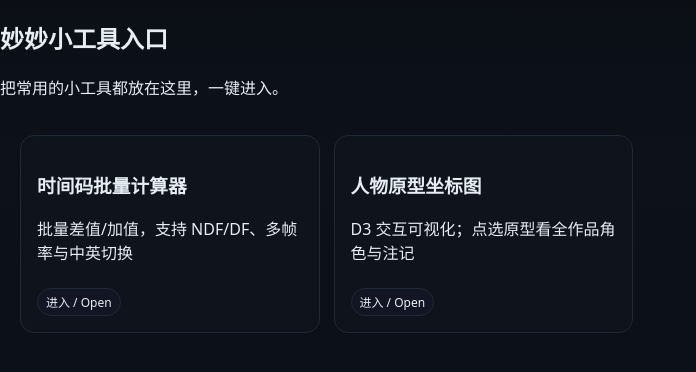
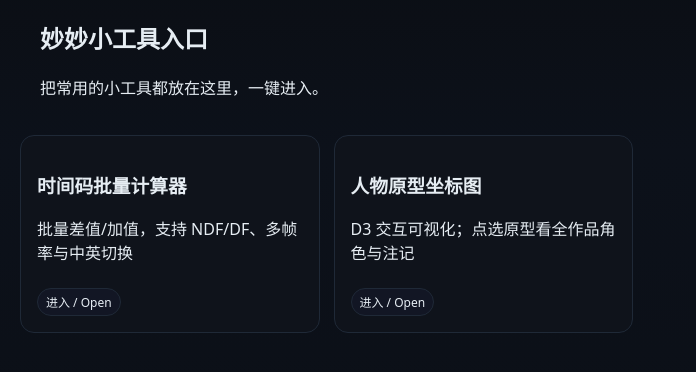
Before and after one commit to langyueqinyin/Editing-Tools, a Flask app: page / in a window 1280 px wide. Shown: the part 49-421 px from the top of the page, without its empty margins (0-696 px from the left). Run offline with Flask 3, Linux system fonts and the light colour scheme.

Commit message:
Update styles.css

```diff
--- a/static/styles.css
+++ b/static/styles.css
@@ -99,3 +99,8 @@ menu{ display:flex; gap:10px; justify-content:flex-end; padding: 10px 0 0; }
 .card{ display:block; background:#0f131b; border:1px solid var(--border); border-radius:14px; padding:16px; text-decoration:none; color:var(--text); }
 .card:hover{ border-color:#2a3143; transform: translateY(-1px); }
 .pill{ display:inline-block; padding:4px 8px; background:#121624; border:1px solid var(--border); border-radius:999px; margin-top:8px; font-size:12px; }
+
+.hero {
+  margin-left: 40px;   /* 你可以改成 32px / 48px，看你喜欢 */
+  margin-right: 40px;
+}
```
